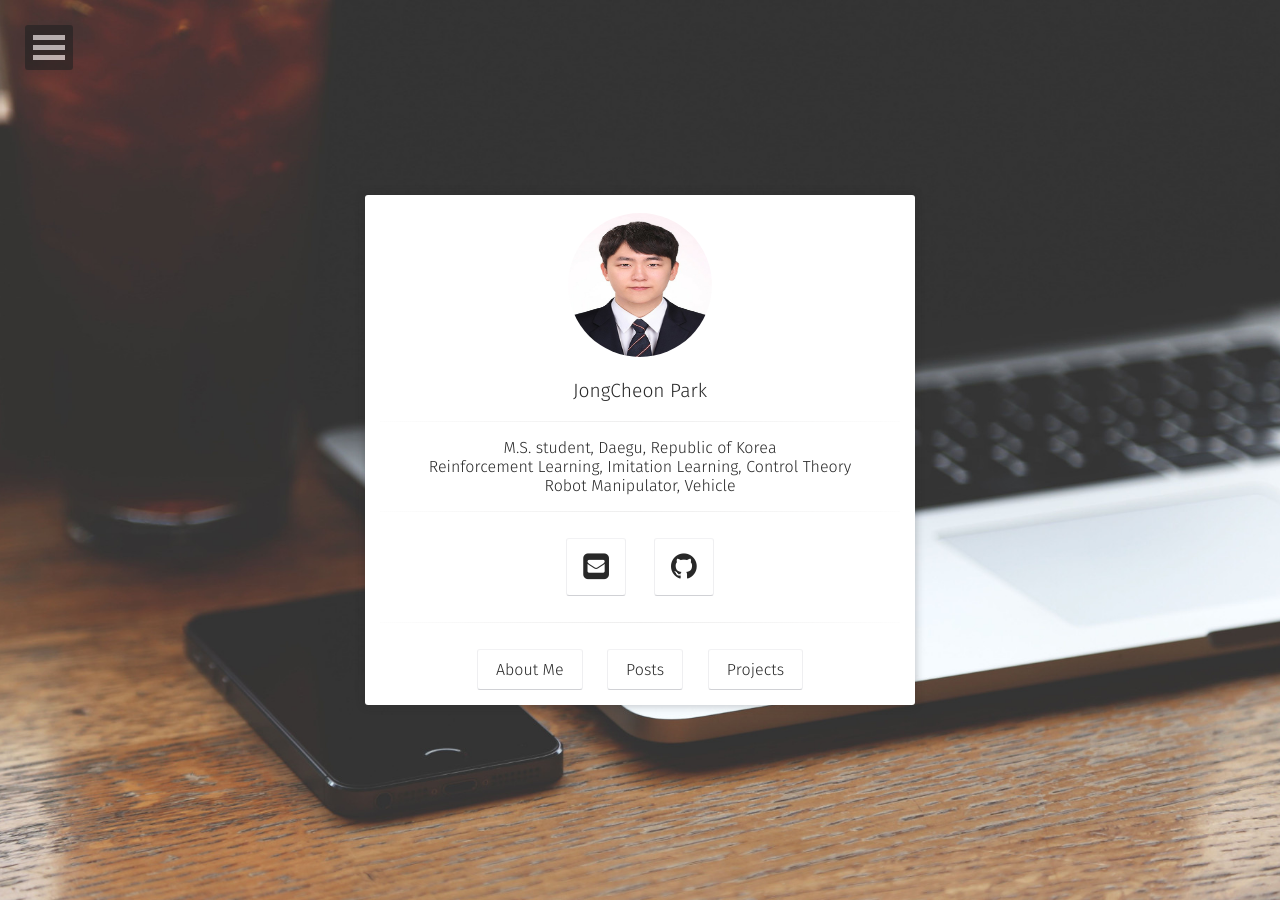
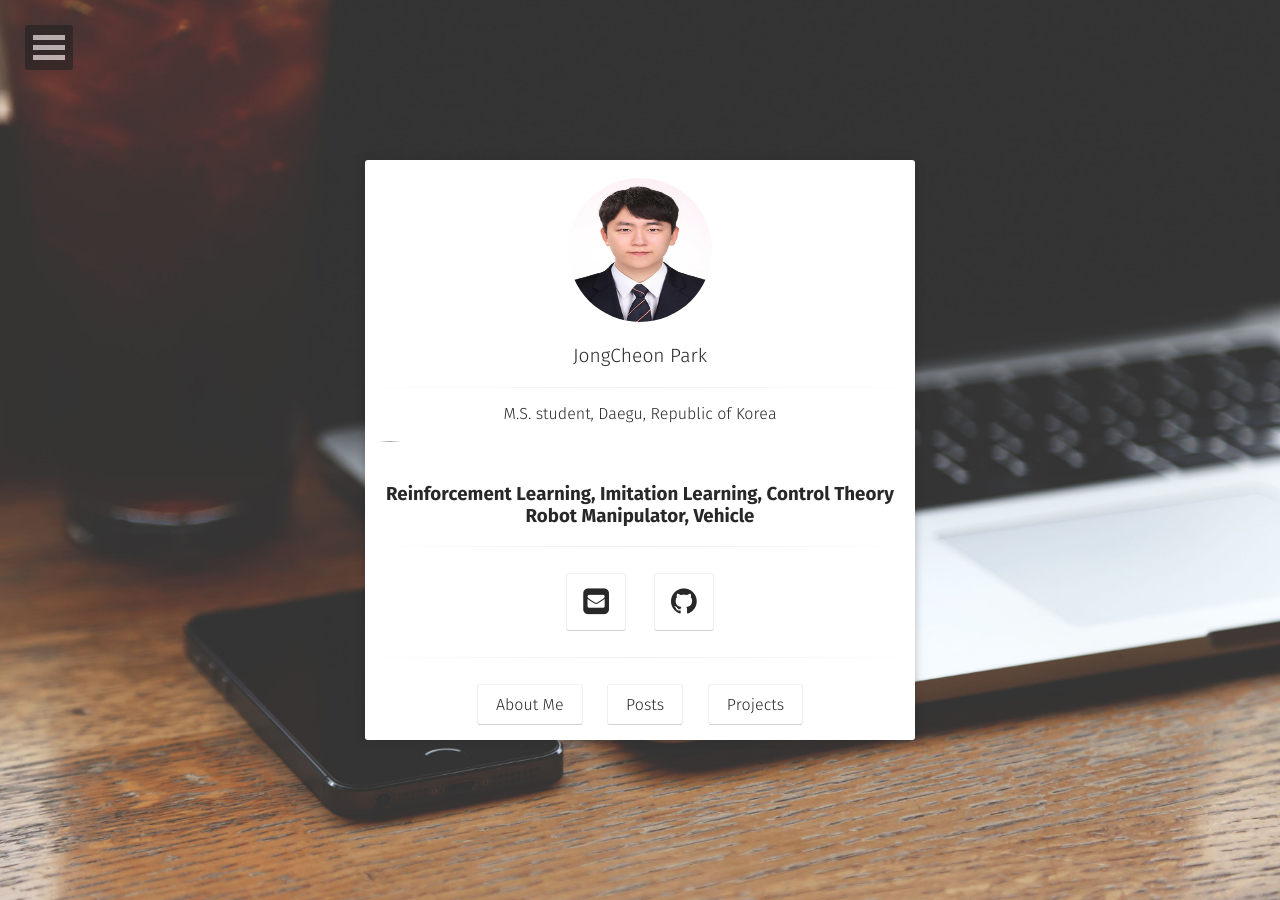
Before and after one commit to JongCheon-Park/JongCheon-Park.github.io, a Jekyll site: the page built from index.html, in a window 1280 px wide. Built offline with Jekyll 4.4.1, drawn with Linux system fonts in a browser that asks for light colours; some web fonts are replaced.

Commit message:
Update _config.yml

```diff
--- a/_config.yml
+++ b/_config.yml
@@ -1,6 +1,6 @@
 # Site
 title:              JongCheon Park
-bio:                'M.S. student, Daegu, Republic of Korea <br> Reinforcement Learning, Imitation Learning, Control Theory <br> Robot Manipulator, Vehicle'
+bio:                'M.S. student, Daegu, Republic of Korea <hr width="20px"> <br> Reinforcement Learning, Imitation Learning, Control Theory <br> Robot Manipulator, Vehicle'
 description:        "JongCheon Park biography and blog."
 reading_time:       true
 words_per_minute:   150
```
